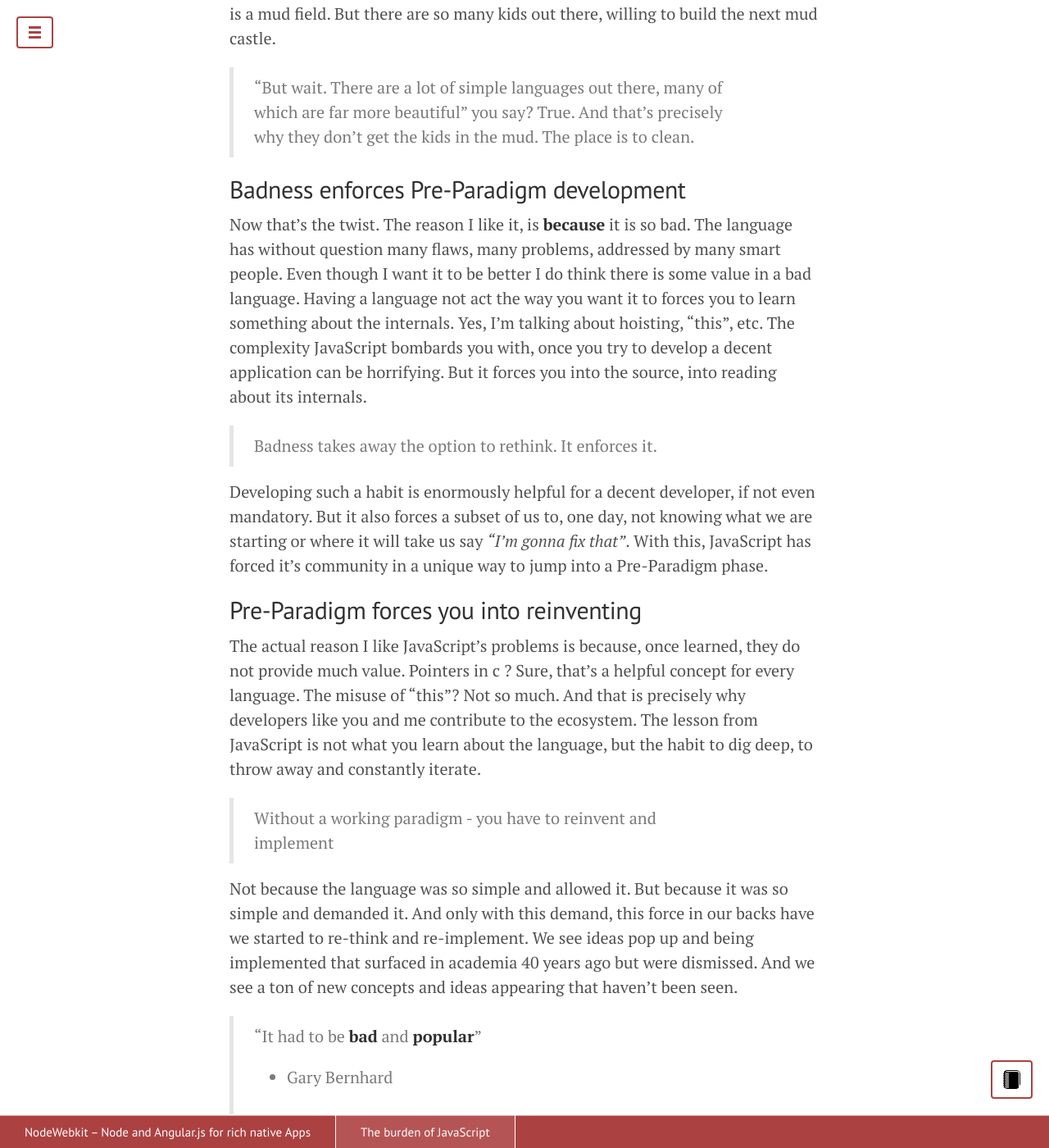
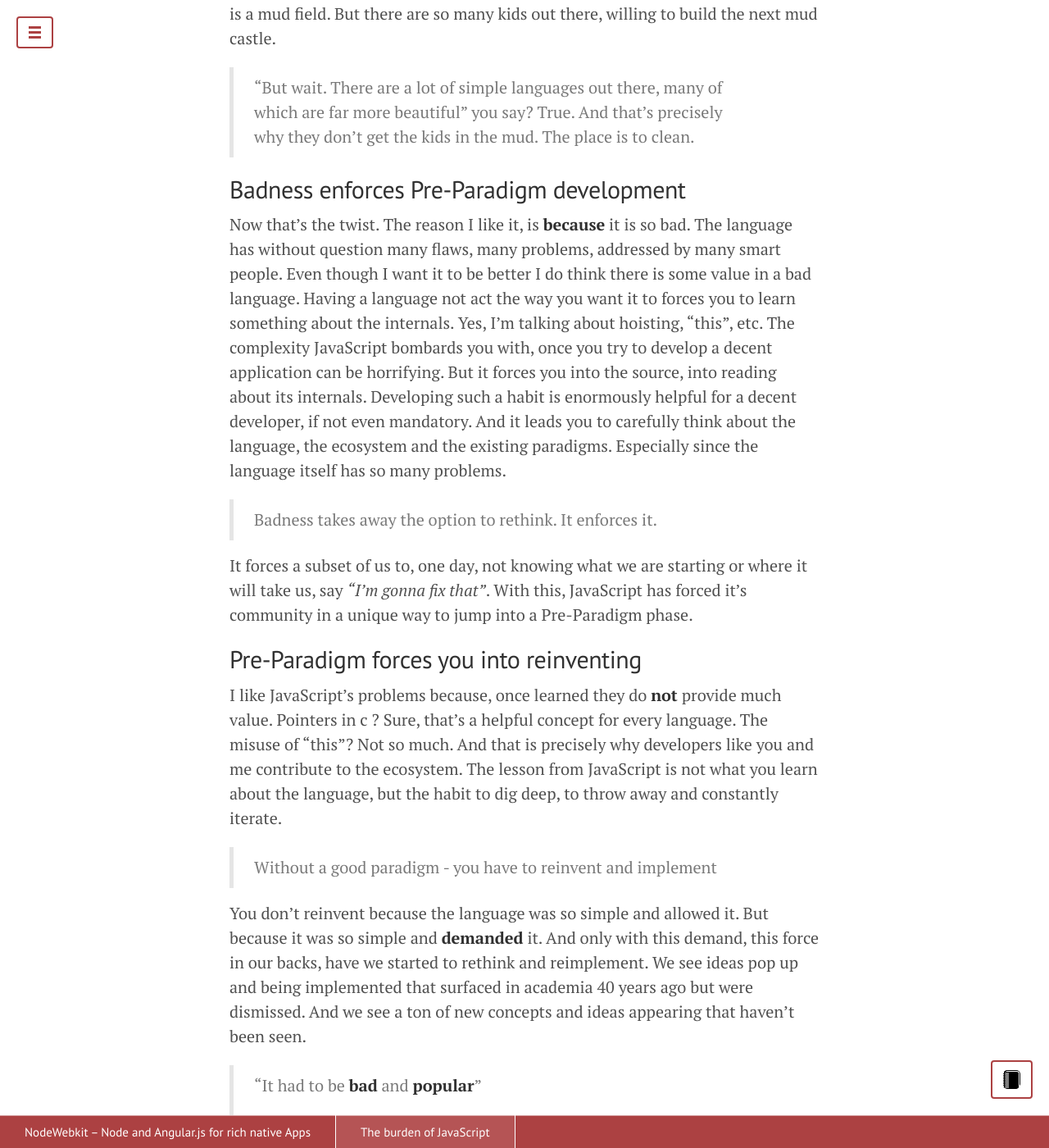
Before and after one commit to pborreli/ins0m.github.io, a Jekyll site: the page built from _posts/2014-11-16-the-burden-of-javascript.md, in a window 1280 px wide and 1400 px high, scrolled down 1154 px. Shown: the whole window at 82% size. Built offline with Jekyll 4.4.1, drawn with Linux system fonts in a browser that asks for light colours; Markdown is read by kramdown in place of the engine named in the settings; comment, search, counter and statistics services are not loaded; some of the changed text lies outside the part shown.

Commit message:
typos and rethought

```diff
--- a/_posts/2014-11-16-the-burden-of-javascript.md
+++ b/_posts/2014-11-16-the-burden-of-javascript.md
@@ -22,25 +22,24 @@ It is hard to imagine that such a radical evolution of the java or c# landscape
 
 
 ## Badness enforces Pre-Paradigm development
-Now that’s the twist. The reason I like it, is **because** it is so bad. The language has without question many flaws, many problems, addressed by many smart people. Even though I want it to be better I do think there is some value in a bad language. Having a language not act the way you want it to forces you to learn something about the internals. Yes, I’m talking about hoisting, “this”, etc. The complexity JavaScript bombards you with, once you try to develop a decent application can be horrifying. But it forces you into the source, into reading about its internals.
+Now that’s the twist. The reason I like it, is **because** it is so bad. The language has without question many flaws, many problems, addressed by many smart people. Even though I want it to be better I do think there is some value in a bad language. Having a language not act the way you want it to forces you to learn something about the internals. Yes, I’m talking about hoisting, “this”, etc. The complexity JavaScript bombards you with, once you try to develop a decent application can be horrifying. But it forces you into the source, into reading about its internals. Developing such a habit is enormously helpful for a decent developer, if not even mandatory. And it leads you to carefully think about the language, the ecosystem and the existing paradigms. Especially since the language itself has so many problems.
 
 > Badness takes away the option to rethink. It enforces it.
 
-Developing such a habit is enormously helpful for a decent developer, if not even mandatory. But it also forces a subset of us to, one day, not knowing what we are starting or where it will take us say _"I’m gonna fix that"_. With this, JavaScript has forced it’s community in a unique way to jump into a Pre-Paradigm phase.
-
+It forces a subset of us to, one day, not knowing what we are starting or where it will take us, say _"I’m gonna fix that"_. With this, JavaScript has forced it’s community in a unique way to jump into a Pre-Paradigm phase.
 
 
 ## Pre-Paradigm forces you into reinventing
-The actual reason I like JavaScript’s problems is because, once learned, they do not provide much value. Pointers in c ? Sure, that’s a helpful concept for every language. The misuse of "this"? Not so much. And that is precisely why developers like you and me contribute to the ecosystem. The lesson from JavaScript is not what you learn about the language, but the habit to dig deep, to throw away and constantly iterate.
+I like JavaScript’s problems because, once learned they do **not** provide much value. Pointers in c ? Sure, that’s a helpful concept for every language. The misuse of "this"? Not so much. And that is precisely why developers like you and me contribute to the ecosystem. The lesson from JavaScript is not what you learn about the language, but the habit to dig deep, to throw away and constantly iterate.
 
-> Without a working paradigm - you have to reinvent and implement
+> Without a good paradigm - you have to reinvent and implement
 
-Not because the language was so simple and allowed it. But because it was so simple and demanded it. And only with this demand, this force in our backs have we started to re-think and re-implement. We see ideas pop up and being implemented that surfaced in academia 40 years ago but were dismissed. And we see a ton of new concepts and ideas appearing that haven’t been seen.
+You don't reinvent because the language was so simple and allowed it. But because it was so simple and **demanded** it. And only with this demand, this force in our backs, have we started to rethink and reimplement. We see ideas pop up and being implemented that surfaced in academia 40 years ago but were dismissed. And we see a ton of new concepts and ideas appearing that haven’t been seen.
 
 > "It had to be **bad** and **popular**"
 > - Gary Bernhard
 
-Yep, Mr Bernhard, I agree. It had to. It is a burden. A burden the community has to take.
+Yep, Mr Bernhard, I agree. It had to be popular as well. Without it beeing popular the community would have switched to another technolgie. Rethinking, inventing and iterating can be a burden. But a burden the community has to take.
 
 ##Links
 
```
Also changed, not shown: _posts/2014-11-17-NodeWebkit-and-Angular.md (+2 -2 lines).
